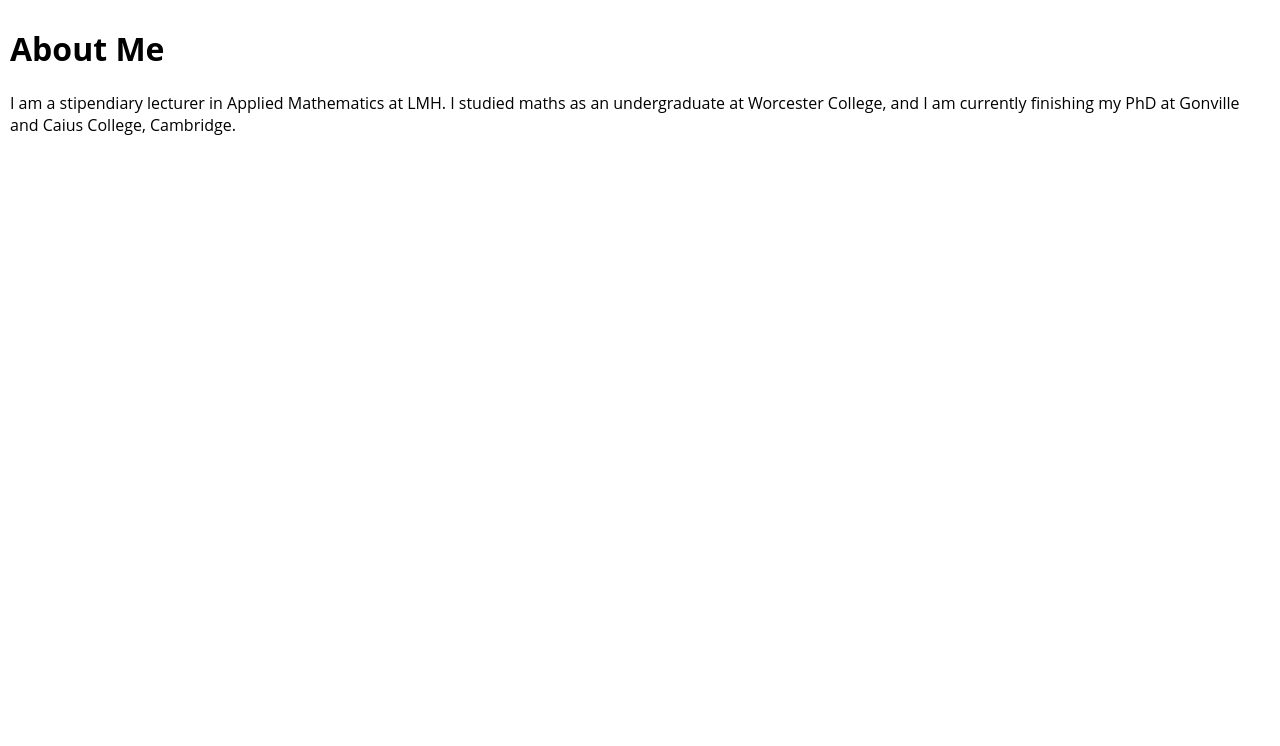
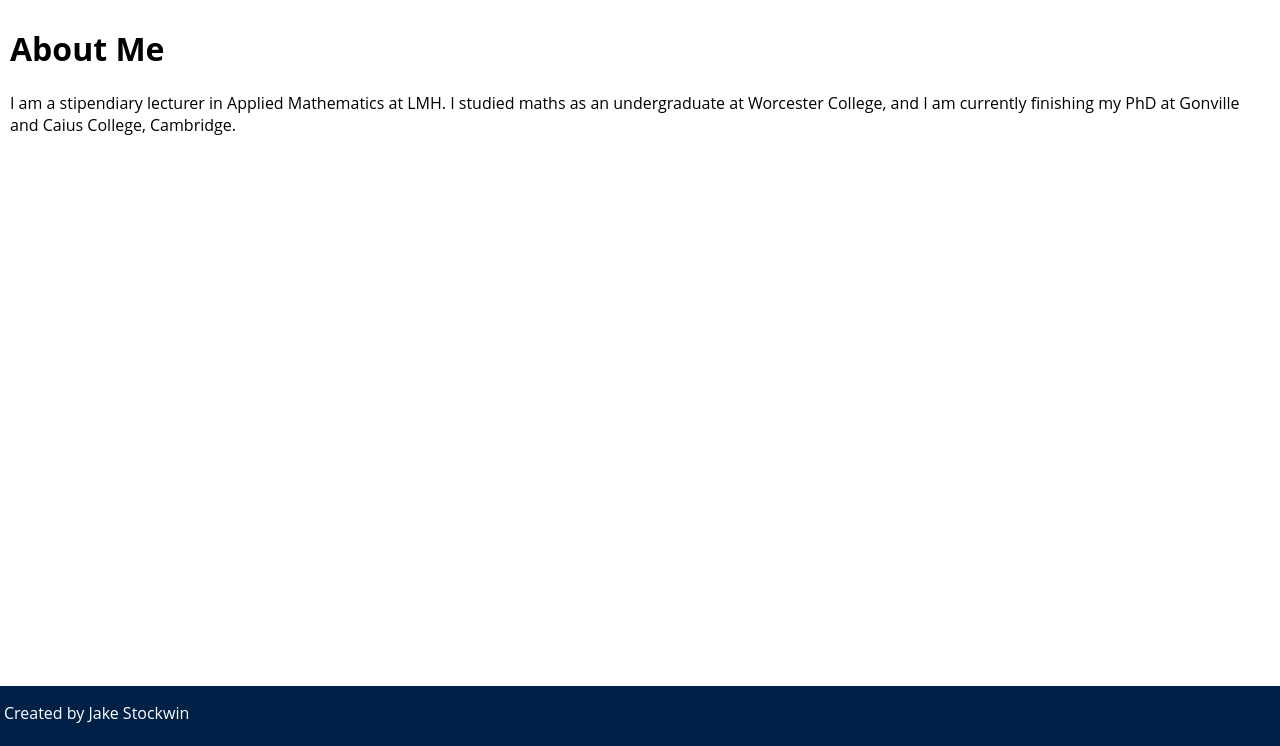
Before and after one commit to robin-thompson/robin-thompson.github.io, a Jekyll site: the page built from about.html, in a window 1280 px wide, cut to the strip 154-900 px from the top of the page. Built offline with Jekyll 4.4.1, drawn with Linux system fonts in a browser that asks for light colours.

Commit message:
Added a footer
Also added wrapper div. This along with the CSS keeps the footer below
the content, but also at the bottom of the page. This stops the footer
from floating if there is not much content on the page.

```diff
--- a/_includes/footer.html
+++ b/_includes/footer.html
@@ -0,0 +1,3 @@
+<div id=footer>
+  <p>Created by <a href="http://jakestockwin.co.uk">Jake Stockwin</a></p>
+</div>
--- a/_layouts/default.html
+++ b/_layouts/default.html
@@ -6,11 +6,14 @@
 
 	</head>
 	<body>
-		{% include header.html %}
-		<div class="content">
-			<h1>{{page.title}}</h1>
-		{{content}}
+		<div id="wrapper">
+			{% include header.html %}
+			<div id="content">
+				<h1>{{page.title}}</h1>
+			{{content}}
+			</div>
+			{% include footer.html %}
 		</div>
 	</body>
-		{% include footer.html %}
+
 </html>
--- a/style.scss
+++ b/style.scss
@@ -7,6 +7,8 @@ $header-background-color: #002147;
 $header-text-color: #FFF;
 
 $fade-time: 500ms;
+
+$footer-height: 60px;
 
 
 @mixin fading-underline($color){
@@ -21,6 +23,7 @@ $fade-time: 500ms;
 
 html{
 	font-family: roboto;
+	height: 100%;
 }
 
 
@@ -29,6 +32,8 @@ body{
 	background-color: $primary-background-color;
 	color: $primary-text-color;
 	margin: 0px;
+	padding: 0px;
+	height: 100%;
 	}
 p{
 	margin-left: 4px;
@@ -45,10 +50,16 @@ li{
 	padding: 5px;
 }
 
-.content{
-	padding: 10px;
+
+#wrapper{
+	min-height: 100%;
+	position: relative;
 }
 
+#content{
+	padding: 10px;
+	padding-bottom: $footer-height;
+}
 
 // Top-Nav
 
@@ -83,6 +94,20 @@ li{
 	border-bottom: 1px solid rgba($header-text-color, 1);
 }
 
+#footer{
+	position: absolute;
+	bottom: 0px;
+	background-color: $header-background-color;
+	color: $header-text-color;
+	width: 100%;
+	height: $footer-height;
+	a{
+		text-decoration: none;
+		color: $header-text-color;
+		@include fading-underline($header-text-color);
+	}
+}
+
 #publications ul{
 	list-style-type: decimal;
 }
```
